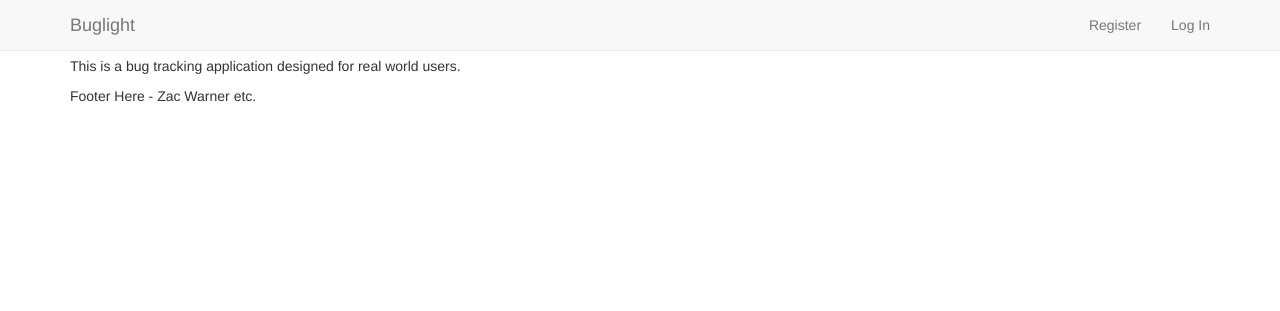
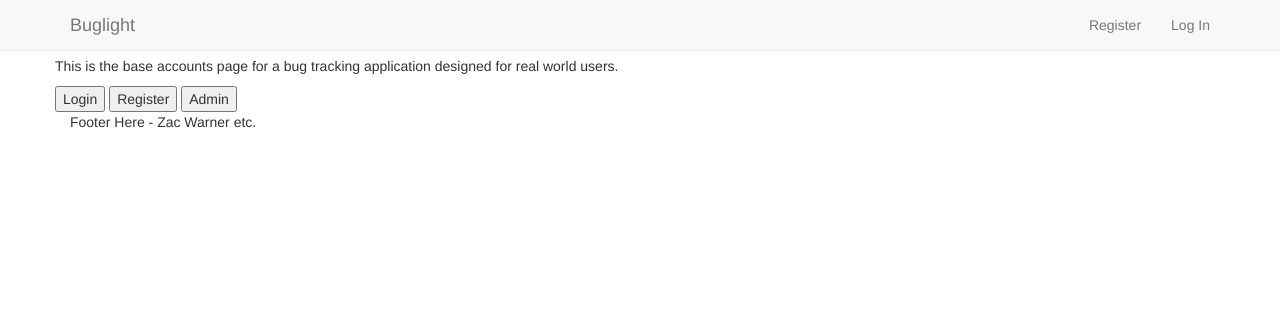
Before and after one commit to geminerald/buglight, a Django app: template accounts/templates/index.html in a window 1280 px wide. Shown: the top 311 px of the page. Run offline with Django 3.2, Linux system fonts and the light colour scheme; the template is opened without the code that fills it, so the values that code supplies are empty; some libraries are stand-ins or nearby versions.

Commit message:
updated accounts views and urls to haveaccounts home page

```diff
--- a/accounts/templates/index.html
+++ b/accounts/templates/index.html
@@ -1,5 +1,11 @@
-{% extends 'base.html' %}
-{% block content %}
-<h3>Hello World</h3>
-<p>This is a bug tracking application designed for real world users.</p>
+{% extends 'base.html' %} {% block content %}
+
+<div class="row">
+  <h3>Accounts Home Page</h3>
+  <p>This is the base accounts page for a bug tracking application designed for real world users.</p>
+  <button>Login</button>
+  <button>Register</button>
+  <button>Admin</button>
+</div>
+
 {% endblock %}
--- a/accounts/urls.py
+++ b/accounts/urls.py
@@ -1,8 +1,9 @@
 from django.conf.urls import url, include
 from . import urls_reset
-from .views import register, profile, logout, login
+from .views import index, register, profile, logout, login
 
 urlpatterns = [
+    url(r'^$', index, name='home'),
     url(r'^register/$', register, name='register'),
     url(r'^profile/$', profile, name='profile'),
     url(r'^logout/$', logout, name='logout'),
```
